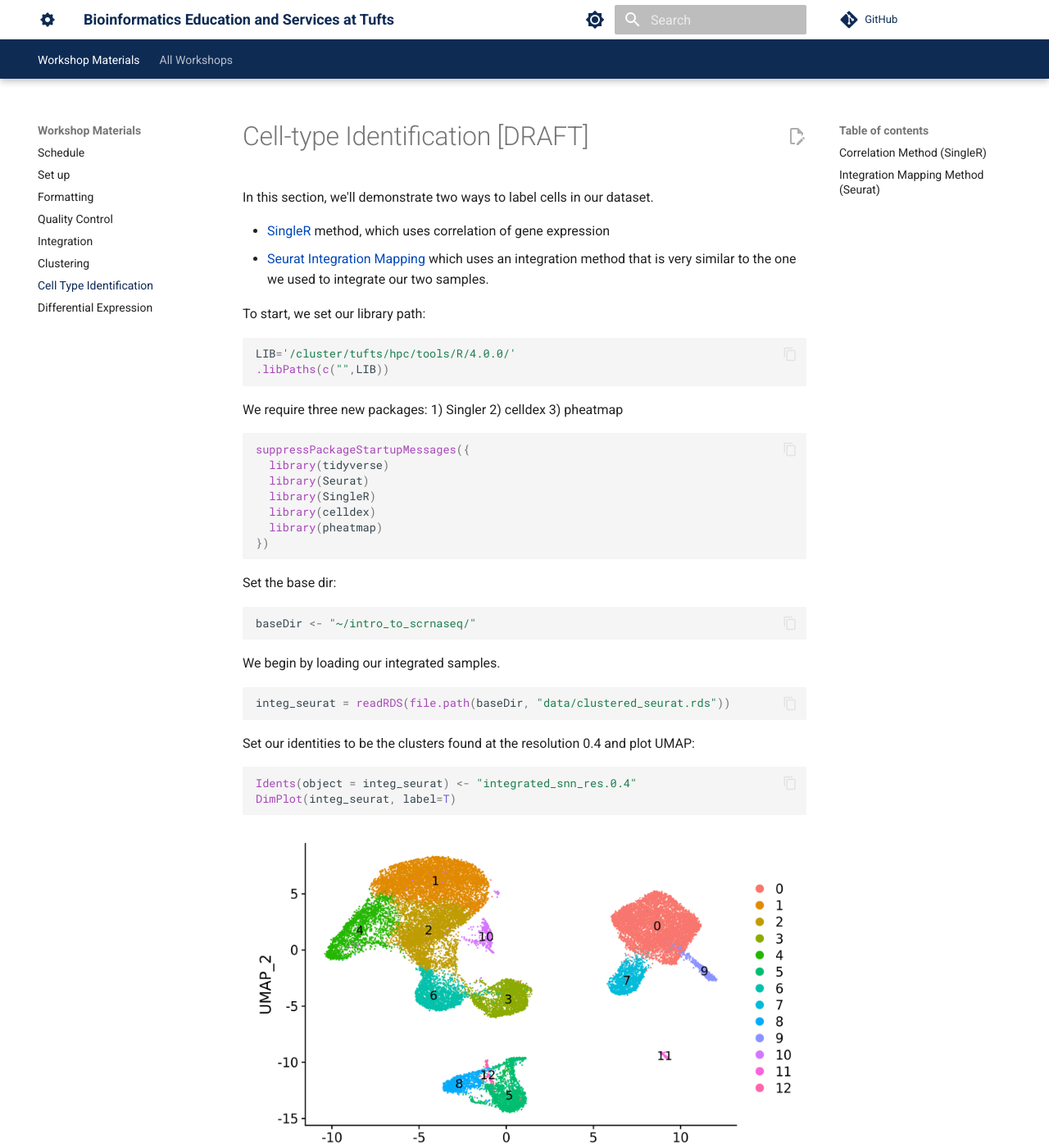
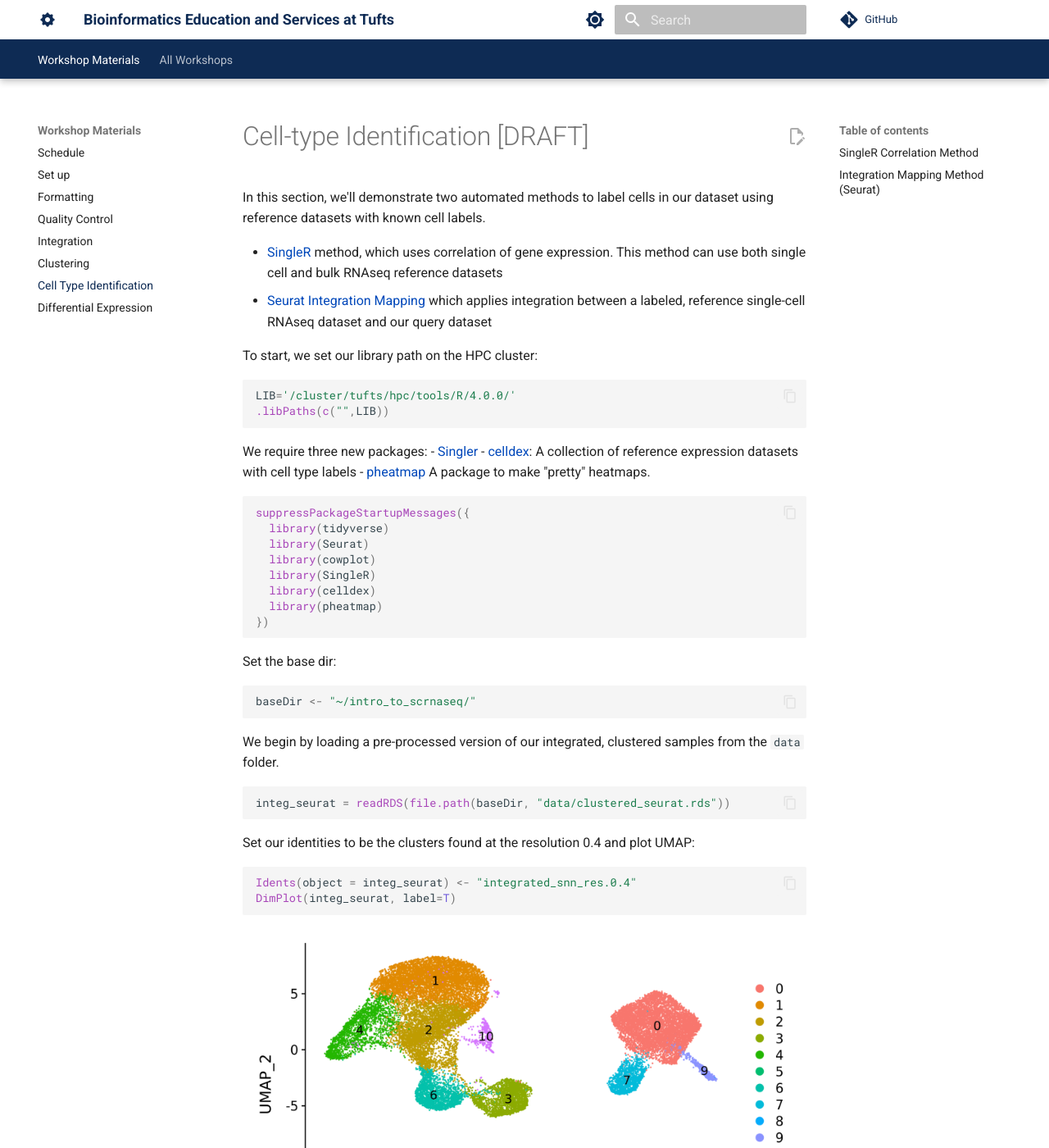
Before and after one commit to best-tufts/intro_to_single_cell_rnaseq, an MkDocs documentation site: the page built from docs/intro_to_single_cell_rnaseq/06_cell_type_identification.md, in a window 1280 px wide and 1400 px high. Shown: the whole window at 82% size. Built offline with MkDocs 1.6.1 and Material for MkDocs 9.7.7, drawn with Linux system fonts in a browser that asks for light colours; comment, search, counter and statistics services are not loaded; some of the changed text lies outside the part shown.

Commit message:
update 06

````diff
--- a/docs/intro_to_single_cell_rnaseq/06_cell_type_identification.md
+++ b/docs/intro_to_single_cell_rnaseq/06_cell_type_identification.md
@@ -3,26 +3,27 @@ title: "Cell type identification"
 ---
 
 # Cell-type Identification [DRAFT]
-In this section, we'll demonstrate two ways to label cells in our dataset.
+In this section, we'll demonstrate two automated methods to label cells in our dataset using reference datasets with known cell labels.
 
-- [SingleR](https://bioconductor.org/packages/devel/bioc/vignettes/SingleR/inst/doc/SingleR.html) method, which uses correlation of gene expression
-- [Seurat Integration Mapping](https://satijalab.org/seurat/articles/integration_mapping.html) which uses an integration method that is very similar to the one we used to integrate our two samples.
+- [SingleR](https://bioconductor.org/packages/devel/bioc/vignettes/SingleR/inst/doc/SingleR.html) method, which uses correlation of gene expression. This method can use both single cell and bulk RNAseq reference datasets
+- [Seurat Integration Mapping](https://satijalab.org/seurat/articles/integration_mapping.html) which applies integration between a labeled, reference single-cell RNAseq dataset and our query dataset
 
-To start, we set our library path:
+To start, we set our library path on the HPC cluster:
 ```R
 LIB='/cluster/tufts/hpc/tools/R/4.0.0/'
 .libPaths(c("",LIB))
 ```
 
 We require three new packages:
-1) Singler
-2) celldex
-3) pheatmap
+- [Singler](https://bioconductor.org/packages/release/bioc/html/SingleR.html)
+- [celldex](https://bioconductor.org/packages/release/data/experiment/html/celldex.html): A collection of reference expression datasets with cell type labels
+- [pheatmap](https://cran.r-project.org/web/packages/pheatmap/index.html) A package to make "pretty" heatmaps.
 
 ```R
 suppressPackageStartupMessages({
   library(tidyverse)
   library(Seurat)
+  library(cowplot)
   library(SingleR)
   library(celldex)
   library(pheatmap)
@@ -34,8 +35,7 @@ Set the base dir:
 baseDir <- "~/intro_to_scrnaseq/"
 ```
 
-We begin by loading our integrated samples.
-
+We begin by loading a pre-processed version of our integrated, clustered samples from the `data` folder.
 ```R
 integ_seurat = readRDS(file.path(baseDir, "data/clustered_seurat.rds"))
 ```
````
Also changed, not shown: other parts of docs/intro_to_single_cell_rnaseq/06_cell_type_identification.md (+2 -2 lines), docs/intro_to_single_cell_rnaseq/01_setup.md (line endings or trailing spaces).
